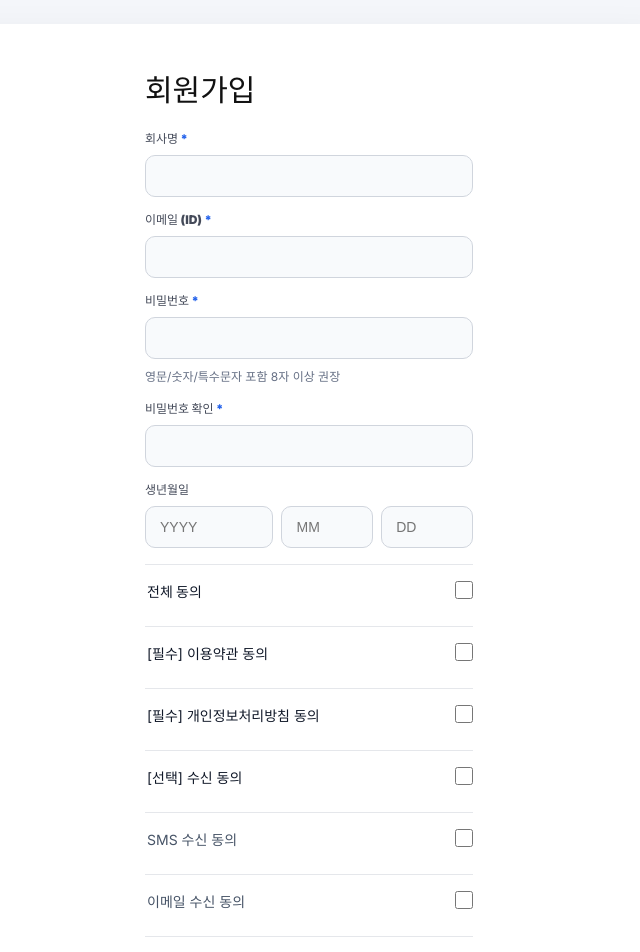
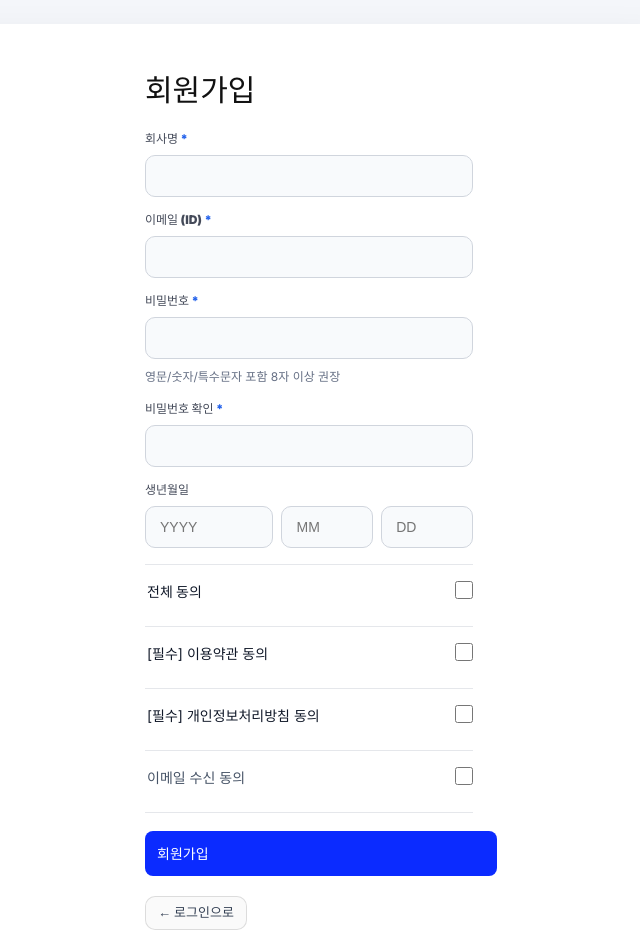
Before and after one commit to KPU-Capstone-2025/frontend, a React (Vite) app: page /signup in a window 1280 px wide. Shown: the top 952 px of the page, without its empty margins (331-971 px from the left). Built offline with nearby package versions, Linux system fonts and the light colour scheme; a web font is replaced by a local one.

Commit message:
회원가입 수정2(수신동의 이메일만 남김)

```diff
--- a/src/pages/Auth/Signup.jsx
+++ b/src/pages/Auth/Signup.jsx
@@ -21,8 +21,6 @@ export default function Signup() {
   all: false,
   terms: false,
   privacy: false,
-    marketing: false,
-    sms: false,
   email: false,
 });
 
@@ -49,8 +47,6 @@ export default function Signup() {
     all: checked,
     terms: checked,
     privacy: checked,
-      marketing: checked,
-      sms: checked,
     email: checked,
   });
 };
@@ -59,12 +55,7 @@ export default function Signup() {
   setAgree((prev) => {
     const next = { ...prev, [key]: checked };
 
-      const allOn =
-        next.terms &&
-        next.privacy &&
-        next.marketing &&
-        next.sms &&
-        next.email;
+    const allOn = next.terms && next.privacy && next.email;
 
     return { ...next, all: allOn };
   });
@@ -217,17 +208,7 @@ export default function Signup() {
                   checked={agree.privacy}
                   onChange={(v) => onToggle("privacy", v)}
                 />
-                <AgreeRow
-                  label="[선택] 수신 동의"
-                  checked={agree.marketing}
-                  onChange={(v) => onToggle("marketing", v)}
-                />
-                <AgreeRow
-                  label="SMS 수신 동의"
-                  checked={agree.sms}
-                  onChange={(v) => onToggle("sms", v)}
-                  isSub
-                />
+
                 <AgreeRow
                   label="이메일 수신 동의"
                   checked={agree.email}
```
Lines whose indentation alone changed are shown as unchanged.
